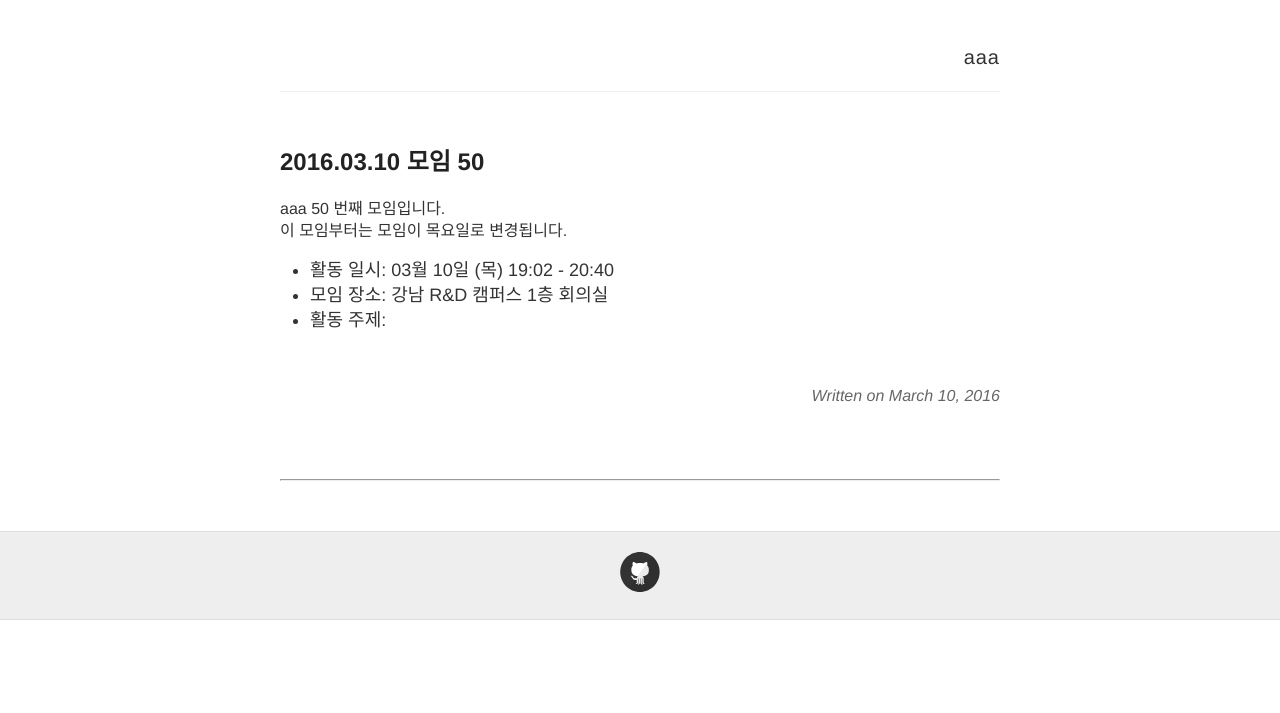
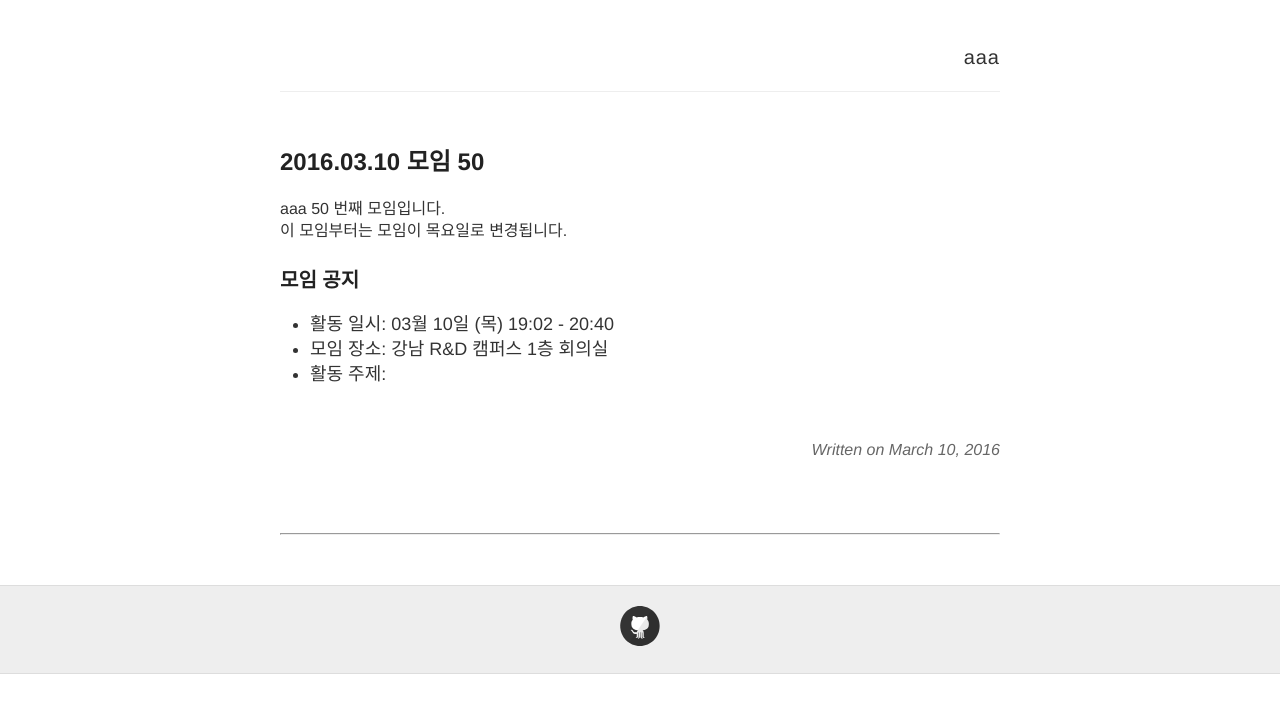
Before and after one commit to seirion/aaa, a Jekyll site: the page built from _posts/2016-03-10-meeting-050.md, in a window 1280 px wide. Shown: the top 713 px of the page. Built offline with Jekyll 4.4.1, drawn with Linux system fonts in a browser that asks for light colours; comment, search, counter and statistics services are not loaded.

Commit message:
Update 2016-03-10-meeting-050.md

```diff
--- a/_posts/2016-03-10-meeting-050.md
+++ b/_posts/2016-03-10-meeting-050.md
@@ -8,6 +8,7 @@ date:   2016-03-10 10:08:00
 aaa 50 번째 모임입니다.<br>
 이 모임부터는 모임이 목요일로 변경됩니다.<br>
 
+### 모임 공지
 - 활동 일시: 03월 10일 (목) 19:02 - 20:40
 - 모임 장소: 강남 R&D 캠퍼스 1층 회의실
 - 활동 주제:
```
